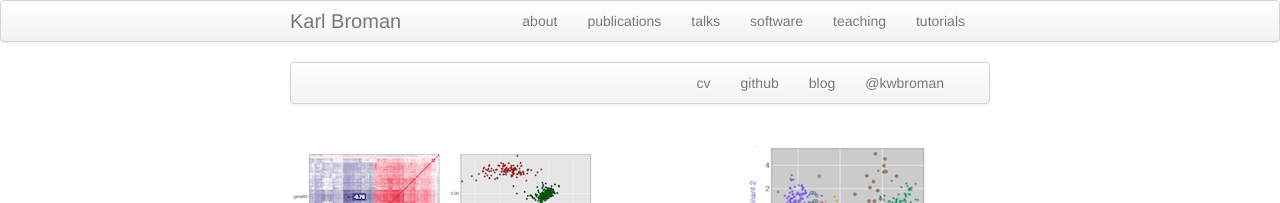
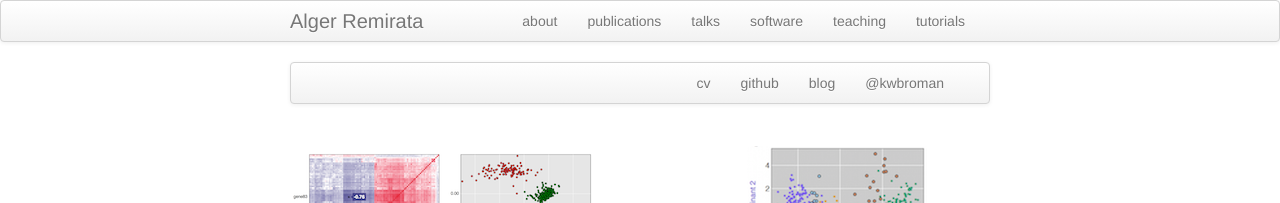
Before and after one commit to aremirata/aremirata.github.io, a Jekyll site: the page built from index.md, in a window 1280 px wide. Shown: the top 203 px of the page. Built offline with Jekyll 4.4.1, drawn with Linux system fonts in a browser that asks for light colours.

Commit message:
edit page

```diff
--- a/_config.yml
+++ b/_config.yml
@@ -8,15 +8,15 @@ highlighter: rouge
 # Themes are encouraged to use these universal variables
 # so be sure to set them if your theme uses them.
 #
-title : Karl Broman
+title : Alger Remirata
 author :
-  name : Karl Broman
-  email : kbroman@gmail.com
-  github : kbroman
-  twitter : kwbroman
+  name : Alger Remirata
+  email : abremirata21@gmail.com
+  github : aremirata
+  twitter : aremirata
   feedburner : nil
 
-production_url : http://kbroman.github.io
+production_url : http://aremirata.github.io
 
 # Tell Github to use the kramdown markdown interpreter
 # (see https://help.github.com/articles/migrating-your-pages-site-from-maruku)
```
Also changed, not shown: 1 other file.
